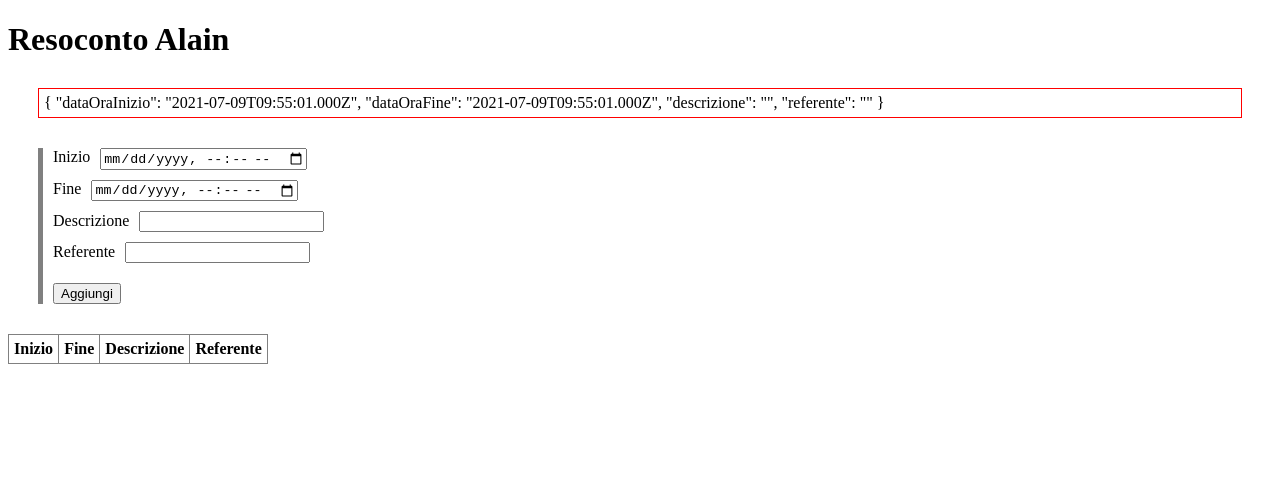
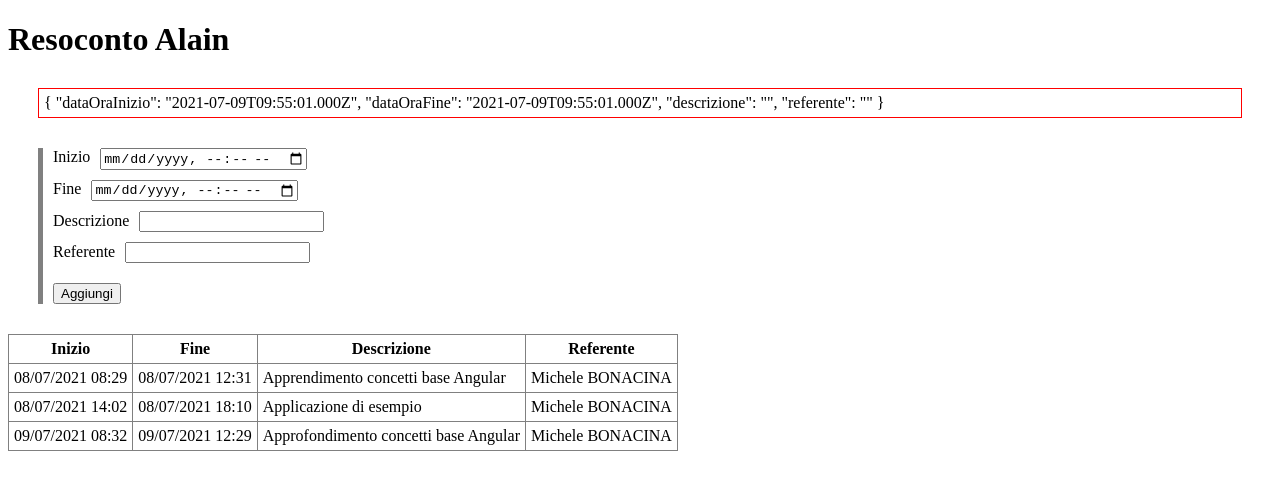
Before and after one commit to Smallpeeps/Prove, an Angular app: page / in a window 1280 px wide. Shown: the top 490 px of the page. Built offline with nearby package versions, Linux system fonts and the light colour scheme.

Commit message:
recuperato elenco dal service

```diff
--- a/src/app/attivita-elenco/attivita-elenco.component.ts
+++ b/src/app/attivita-elenco/attivita-elenco.component.ts
@@ -1,3 +1,4 @@
+import { AttivitaService } from './../attivita.service';
 import { Attivita } from './../model/attivita';
 import { Component, OnInit } from '@angular/core';
 
@@ -9,7 +10,9 @@ import { Component, OnInit } from '@angular/core';
 export class AttivitaElencoComponent implements OnInit {
   elencoAttivita: Attivita[] = [];
 
-  constructor() {}
+  constructor(private attivitaService: AttivitaService) {}
 
-  ngOnInit(): void {}
+  ngOnInit(): void {
+    this.elencoAttivita = this.attivitaService.elencaAttivita();
+  }
 }
```
